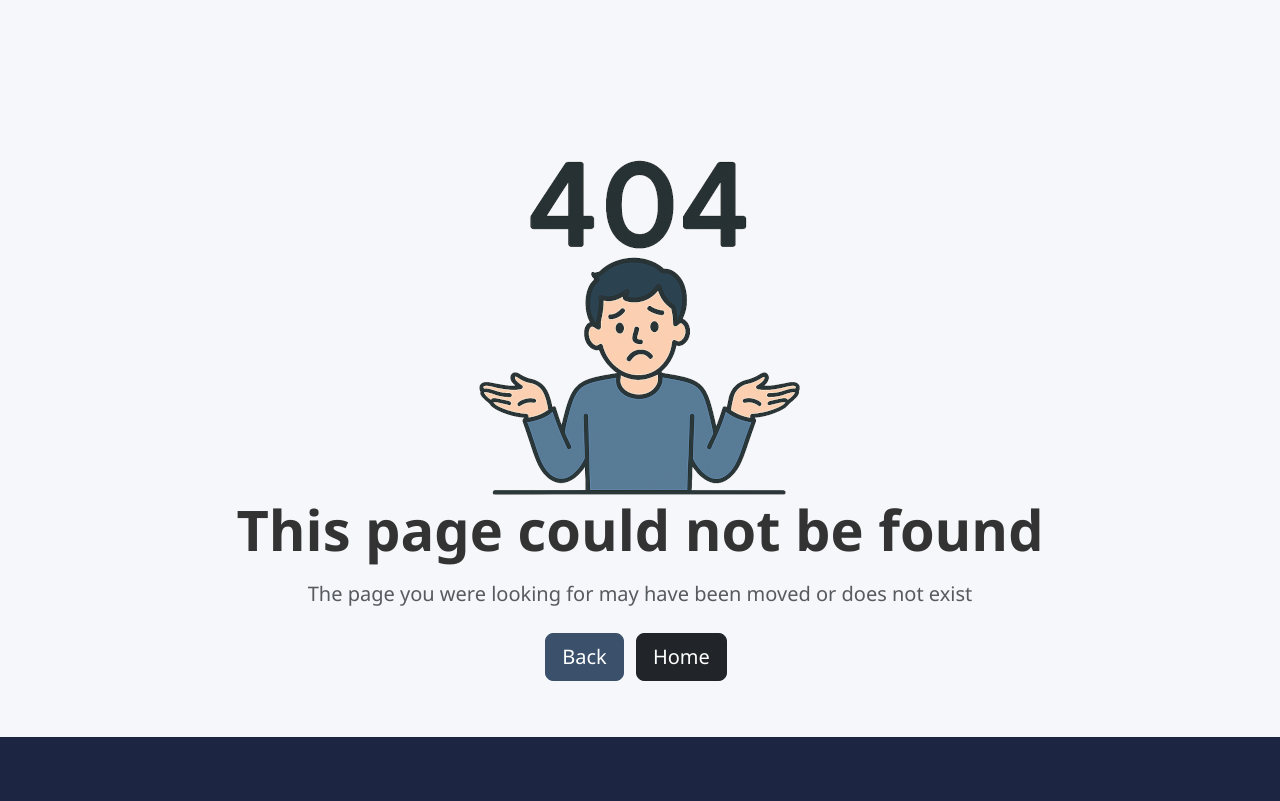
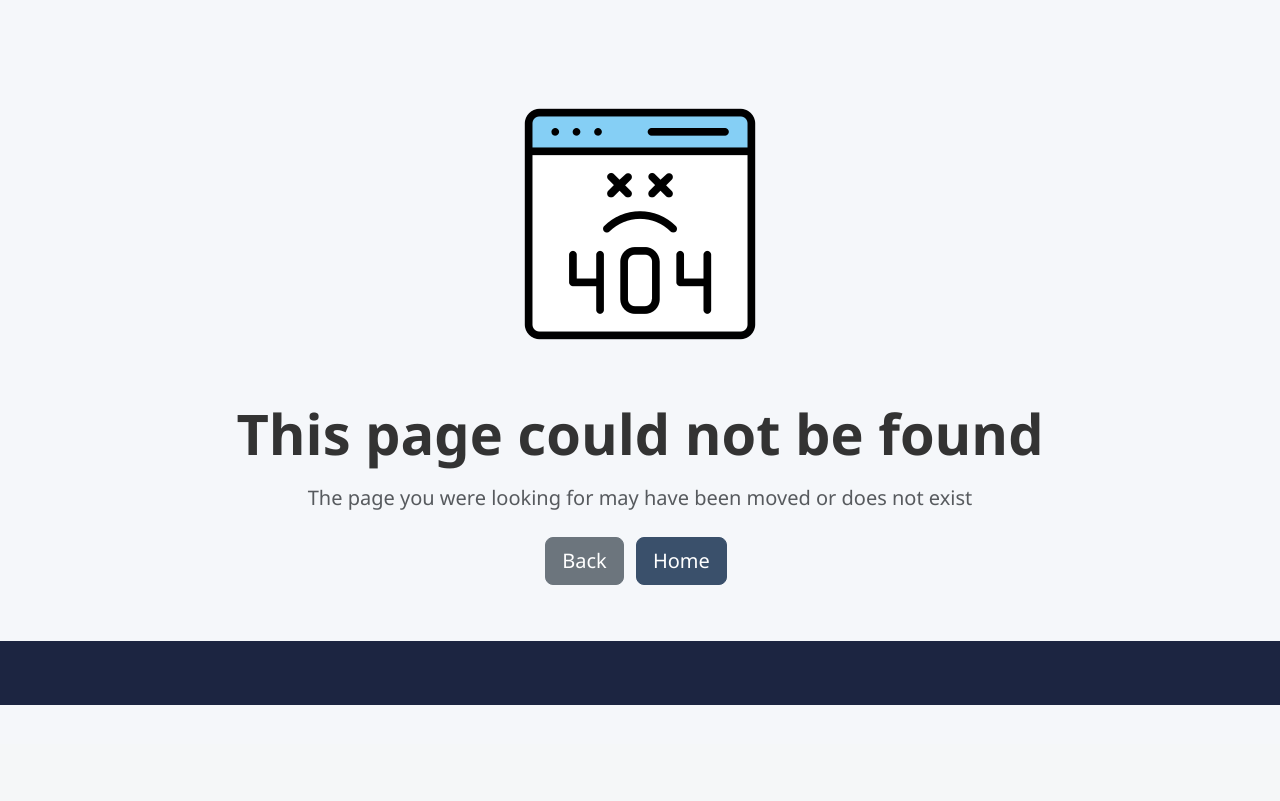
Before and after one commit to tdo212/IAB207Ass2, a Flask app: template a2_group2/SeminarHub/templates/404.html in a window 1280 px wide. Shown: the part 56-857 px from the top of the page. After the commit the page ends 761 px from the top, so only its background shows below. Run offline with Flask 3, Linux system fonts and the light colour scheme; the template is opened without the code that fills it: most values are stand-ins (such as "Sample title", 1, 10 or a date in 2020); some libraries are stand-ins or nearby versions.

Commit message:
Updated error page images to remove AI images as per sprint review

```diff
--- a/a2_group2/SeminarHub/templates/404.html
+++ b/a2_group2/SeminarHub/templates/404.html
@@ -4,15 +4,15 @@
 {% block content %}
 <div class="container text-center mt-5 pt-5">
     <div>
-        <!-- https://sora.chatgpt.com/g/gen_01k5ay1f8wf1cav84wyxx52zpf -->
-        <img src="{{ url_for('static', filename='img/sora_404_transparent.png') }}" alt="" class="" style="transform: translateY(2rem);">
+        <!-- Taken from: https://www.freepik.com/icon/404-error_7046213#fromView=search&page=1&position=2&uuid=bfb3d5eb-a0f2-4f40-8f69-5a8582f56353 -->
+        <img src="{{ url_for('static', filename='img/404-error_1_256.png') }}" alt="Generic 404 page not found image" class="mb-5">
     </div>
     <div class="">
         <h2 class="display-4 fw-bold mb-3">This page could not be found</h2>
         <p class="fs-5 text-muted mb-4">The page you were looking for may have been moved or does not exist</p>
         <div class="d-grid gap-2 d-md-block">
-            <a href="{{back}}"><button class="btn btn-primary btn-lg me-2 mb-2">Back</button></a>
-            <a href="{{url_for('main.index')}}"><button class="btn btn-dark btn-lg me-2 mb-2">Home</button></a>
+            <a href="{{back}}"><button class="btn btn-secondary btn-lg me-2 mb-2">Back</button></a>
+            <a href="{{url_for('main.index')}}"><button class="btn btn-primary btn-lg me-2 mb-2">Home</button></a>
         </div>
     </div>
 </div>
```
Also changed, not shown: a2_group2/SeminarHub/templates/500.html (+4 -4 lines), a2_group2/SeminarHub/static/img/404-error_1_256.png (added), a2_group2/SeminarHub/static/img/500_alert_256.png (added).
